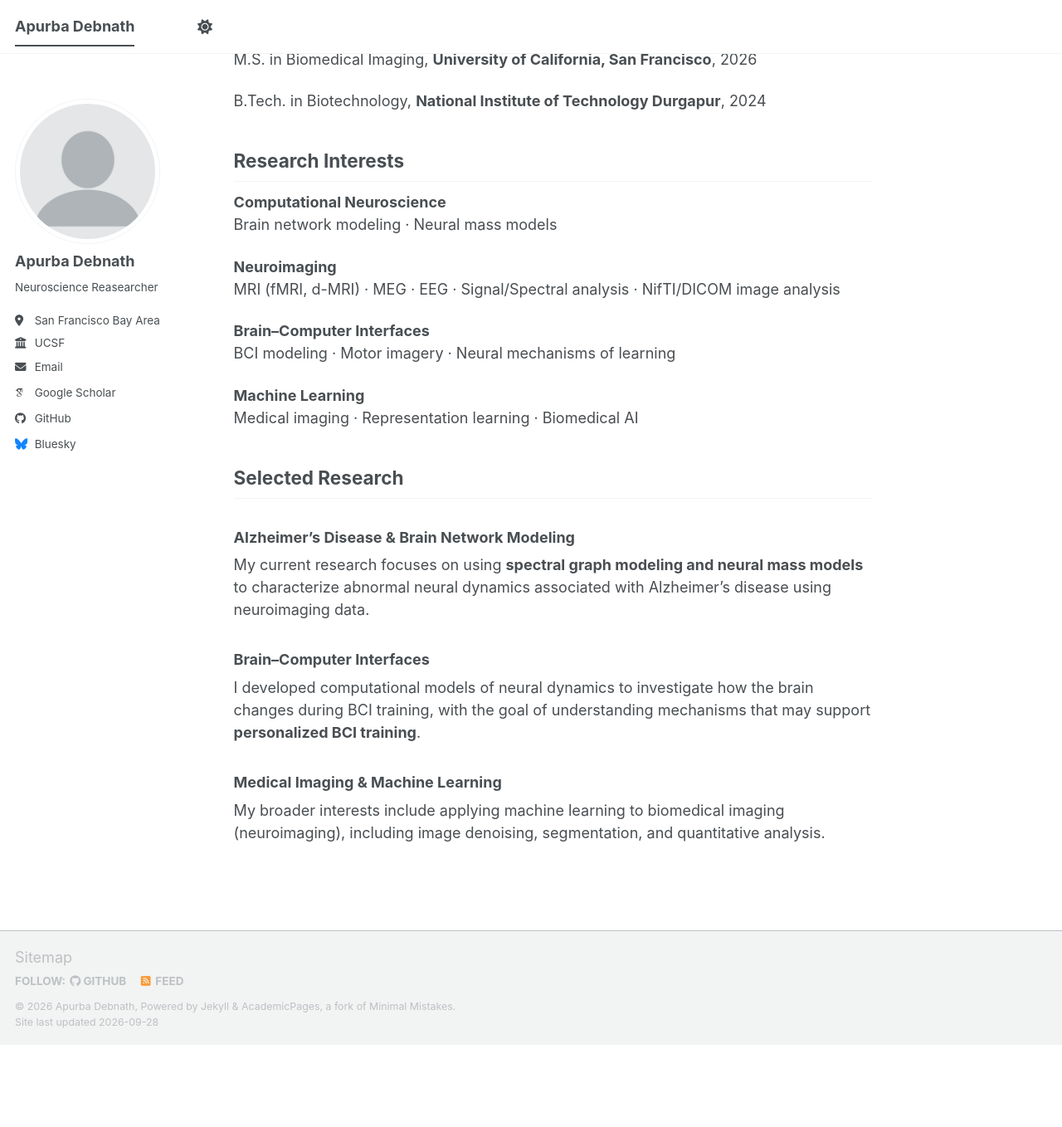
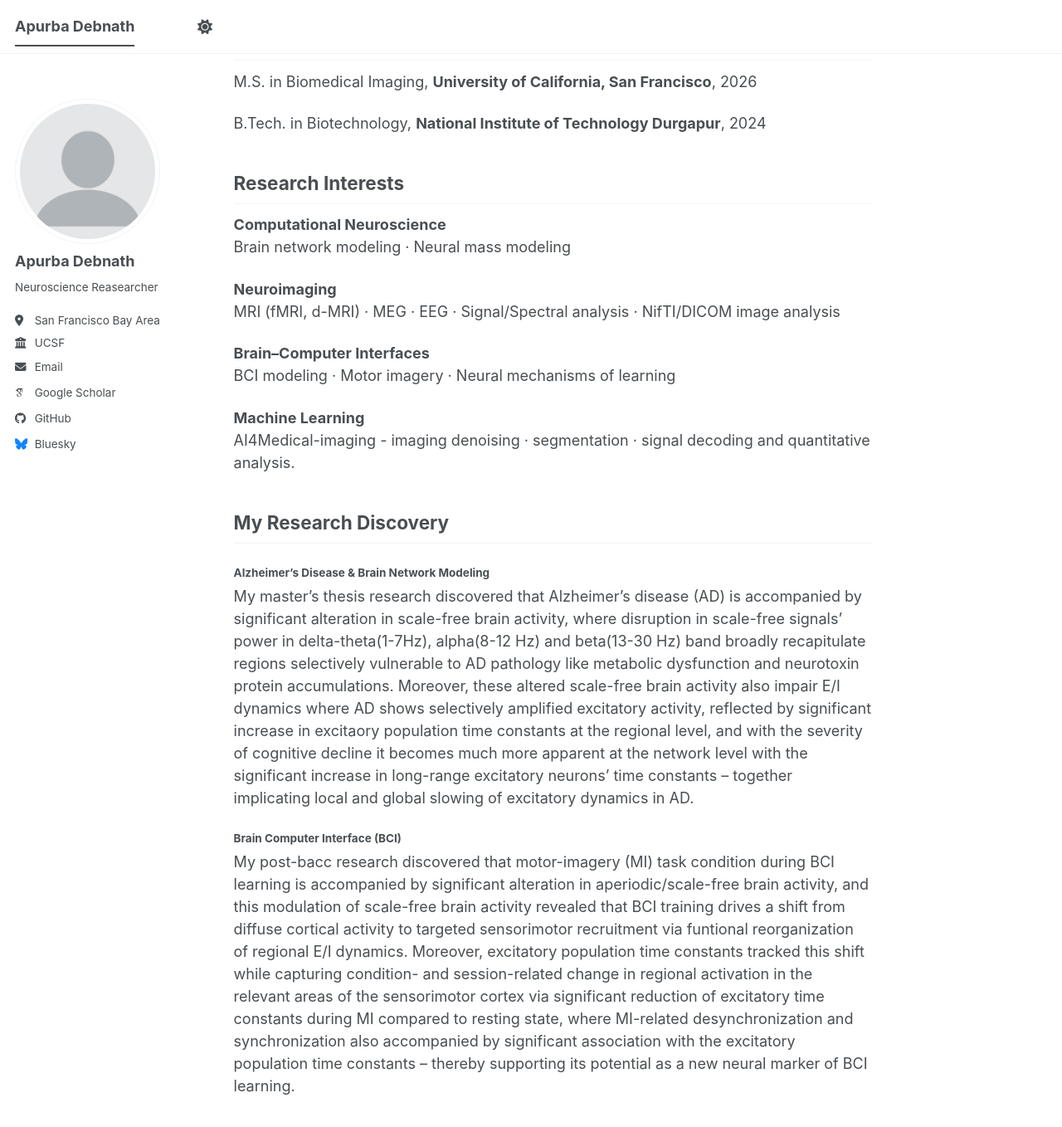
Before and after one commit to ApurbaApd/ApurbaApd.github.io, a Jekyll site: the page built from _pages/about.md, in a window 1280 px wide and 1400 px high, scrolled down 949 px. Shown: the top 1358 px of the window at 83% size. Built offline with Jekyll 4.4.1, drawn with Linux system fonts in a browser that asks for light colours; some web fonts are replaced; a script bundle is joined from its source files by our own code; library files that are not in the unit come from our copies; before the commit the page ends 2208 px from its top, so only the background shows below that; some of the changed text lies outside the part shown.

Commit message:
Revise about page content and formatting
Updated the about page with new educational background, research interests, and publications. Enhanced formatting with HTML links for better readability.

```diff
--- a/_pages/about.md
+++ b/_pages/about.md
@@ -6,33 +6,31 @@
 Hey, I am currently working on understanding brain dynamics
 through neuroimaging, computational models and machine learning.
 
-I recently graduated from University of
-California, San Francisco (UCSF), with my Master's in Biomedical Imaging in the Department of Radiology and Biomedical Imaging, where I worked on computational modeling of
-brain network alterations in Alzheimer's disease at the
-[Brain Networks Laboratory](https://rajlab.ucsf.edu), working with
-[Prof. Ashish Raj](https://radiology.ucsf.edu/people/ashish-raj) and
+I recently graduated from <a href="https://www.ucsf.edu" style="color: #6a5acd; text-decoration: none;">University of California, San Francisco (UCSF)</a>, with my Master's in Biomedical Imaging in the Department of Radiology and Biomedical Imaging, where I worked on computational modeling of brain network alterations in Alzheimer's disease at the [Brain Networks Laboratory](https://rajlab.ucsf.edu), working with [Prof. Ashish Raj](https://radiology.ucsf.edu/people/ashish-raj) and
 [Prof. Srikantan Nagarajan](https://radiology.ucsf.edu/people/srikantan-nagarajan).
 
 Before joining UCSF, I worked as a postbaccalaureate researcher at [RBCDSAI](https://rbcdsai.iitm.ac.in/)/[IBSE](https://ibse.iitm.ac.in), IIT Madras, India, in
 collaboration with the Paris Brain Institute. My research focused on
 understanding the neural mechanisms underlying brain–computer interface
 (BCI) control using computational model to inform personalized BCI
-training. There I worked with [Parul Verma](https://ibse.iitm.ac.in/people/parul_verma/) at IBSE, IIT Madras, and
-[Marie-Constance Corsi](https://parisbraininstitute.org/collaborators/corsi-marie-constance) at Inria–Paris Brain Institute.
+training. There I worked with <a href="https://ibse.iitm.ac.in/people/parul_verma/" style="color: #6a5acd; text-decoration: none;">Parul Verma</a> at IBSE, IIT Madras, and
+<a href="https://parisbraininstitute.org/collaborators/corsi-marie-constance" style="color: #6a5acd; text-decoration: none;">Marie-Constance Corsi</a> at Inria–Paris Brain Institute.
 
 Earlier, I earned my Bachelor's Degree in Biotechnology with Mathematics and Computer Science
-from NIT Durgapur, India, in 2024. As an undergraduate researcher, I worked
+from <a href="https://nitdgp.ac.in/department/biotechnology" style="color: #6a5acd; text-decoration: none;">NIT Durgapur, India</a>, in 2024. As an undergraduate researcher, I worked
 on mathematical/machine-learning modeling of drug delivery systems with
-[Prof. Dalia Dasgupta Mandal](https://nitdgp.ac.in/department/biotechnology). Check out my CV [here](files/Apurba_CV.pdf)
+<a href="https://nitdgp.ac.in/department/biotechnology" style="color: #6a5acd; text-decoration: none;">Prof. Dalia Dasgupta Mandal</a>. Check out my CV [here](files/Apurba_CV.pdf)
 
 ## Peer-Reviewed Publications
 
 **Debnath, A.**, Venot, T., Corsi, M.-C. & Verma, P. (2025).
-*Neural mechanisms of training in Brain-Computer Interface: A Biophysical modeling approach.*
+*"Neural mechanisms of training in Brain-Computer Interface: A Biophysical
+modeling approach."*
 [Preprint](https://doi.org/10.1101/2025.06.21.660834)
 
 **Debnath, A.** (2026).
-*Spectral Graph modeling of abnormal neural synchronizations in Alzheimer's disease.*
+*"Spectral Graph Modeling of Abnormal Neural Synchronizations in Alzheimer's
+Disease."*
 M.S. Thesis, University of California, San Francisco.
 [Thesis](https://escholarship.org/content/qt4k23z0mp/qt4k23z0mp.pdf)
 
@@ -45,7 +43,7 @@
 ## Research Interests
 
 **Computational Neuroscience**
-Brain network modeling · Neural mass models
+Brain network modeling · Neural mass modeling
 
 **Neuroimaging**
 MRI (fMRI, d-MRI) · MEG · EEG · Signal/Spectral analysis · NifTI/DICOM image analysis
@@ -54,24 +52,16 @@
 BCI modeling · Motor imagery · Neural mechanisms of learning
 
 **Machine Learning**
-Medical imaging · Representation learning · Biomedical AI
+AI4Medical-imaging - imaging denoising · segmentation · signal decoding and  quantitative analysis.
 
 
-## Selected Research
+## My Research Discovery
 
-### Alzheimer’s Disease & Brain Network Modeling
+#### Alzheimer’s Disease & Brain Network Modeling
 
-My current research focuses on using **spectral graph modeling and neural mass
-models** to characterize abnormal neural dynamics associated with Alzheimer's
-disease using neuroimaging data.
+My master's thesis research discovered that Alzheimer's
+disease (AD) is accompanied by significant alteration in scale-free brain activity, where disruption in scale-free signals' power in delta-theta(1-7Hz), alpha(8-12 Hz) and beta(13-30 Hz) band broadly recapitulate regions selectively vulnerable to AD pathology like metabolic dysfunction and neurotoxin protein accumulations. Moreover, these altered scale-free brain activity also impair E/I dynamics where AD shows selectively amplified excitatory activity, reflected by significant increase in excitaory population time constants at the regional level, and with the severity of cognitive decline it becomes much more apparent at the network level with the significant increase in long-range excitatory neurons' time constants -- together implicating local and global slowing of excitatory dynamics in AD.
 
-### Brain–Computer Interfaces
+#### Brain Computer Interface (BCI)
 
-I developed computational models of neural dynamics to investigate how the brain
-changes during BCI training, with the goal of understanding mechanisms that may
-support **personalized BCI training**.
-
-### Medical Imaging & Machine Learning
-
-My broader interests include applying machine learning to biomedical imaging (neuroimaging),
-including image denoising, segmentation, and quantitative analysis.
+My post-bacc research discovered that motor-imagery (MI) task condition during BCI learning is accompanied by significant alteration in aperiodic/scale-free brain activity, and this modulation of scale-free brain activity revealed that BCI training drives a shift from diffuse cortical activity to targeted sensorimotor recruitment via funtional reorganization of regional E/I dynamics. Moreover, excitatory population time constants tracked this shift while capturing condition- and session-related change in regional activation in the relevant areas of the sensorimotor cortex via significant reduction of excitatory time constants during MI compared to resting state, where MI-related desynchronization and synchronization also accompanied by significant association with the excitatory population time constants -- thereby supporting its potential as a new neural marker of BCI learning.
```
